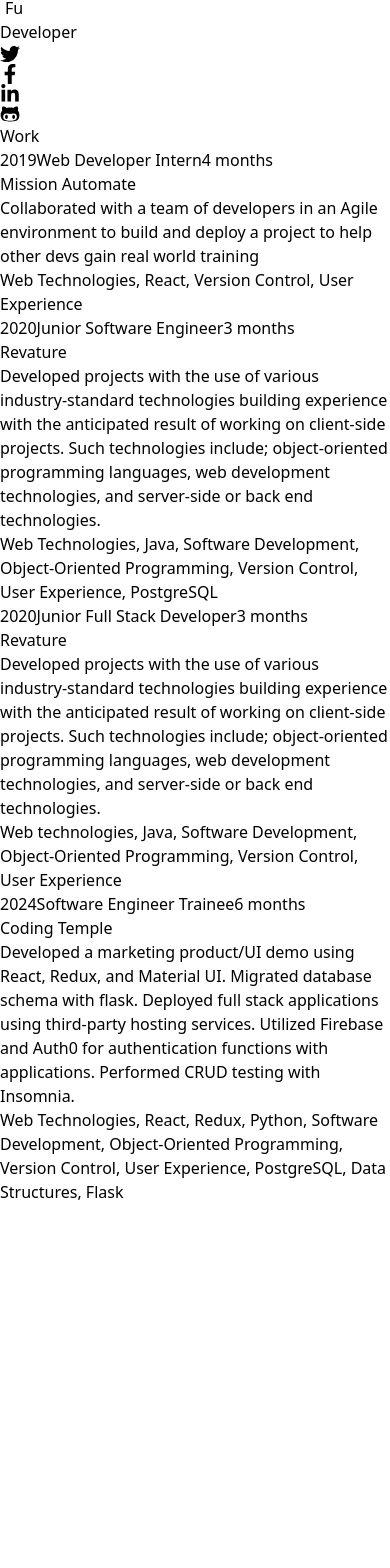
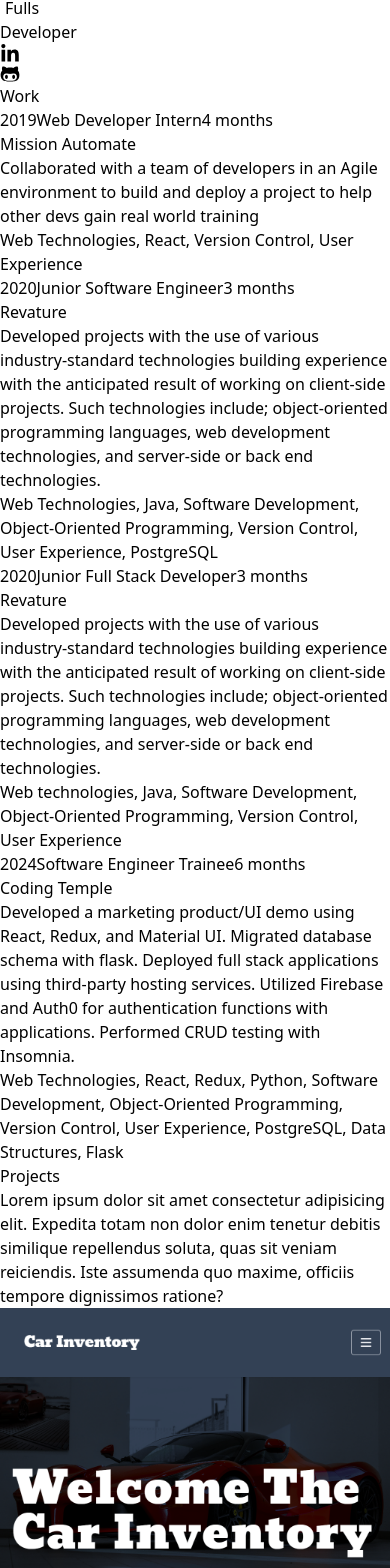
Before and after one commit to SheaW84/shea-w-portfolio, a React (Vite) app: page / in a window 390 px wide. Shown: the part 429-1997 px from the top of the page. Before the commit the page ends 1633 px from the top, so only its background shows below. Built offline with nearby package versions, Linux system fonts and the light colour scheme.

Commit message:
projects section in work

```diff
--- a/src/App.tsx
+++ b/src/App.tsx
@@ -3,13 +3,15 @@
 import Sidenav from './components/Sidenav'
 import Main from './components/Main'
 import Work from './components/Work'
+import Projects from './components/Projects'
 function App() {
 
   return (
     <>
-     <Sidenav/>
-     <Main/>
+      <Sidenav/>
+      <Main/>
       <Work/>
+      <Projects/>
     </>
   )
 }
--- a/src/components/Main.tsx
+++ b/src/components/Main.tsx
@@ -1,7 +1,7 @@
 
 import Background from "../assets/man_at_the_laptop.jpg"
 import { TypeAnimation } from "react-type-animation"
-import {FaTwitter, FaFacebookF, FaLinkedinIn, FaGithubAlt} from 'react-icons/fa'
+import { FaLinkedinIn, FaGithubAlt} from 'react-icons/fa'
 const Main = () => {
   return (
     <div id="main">
@@ -28,11 +28,18 @@
                 /> Developer
           </h2>
           <div className="flex justify-between pt-6 max-w-[200px] w-full">
-            <FaTwitter    className='cursor-pointer' size={20}/>
-            <FaFacebookF  className='cursor-pointer' size={20}/>
-            <FaLinkedinIn className='cursor-pointer' size={20}/>
-            <FaGithubAlt  className='cursor-pointer' size={20}/>
-
+            {/* <a href="">
+              <FaTwitter    className='cursor-pointer' size={20}/>
+            </a>
+            <a href="">
+              <FaFacebookF  className='cursor-pointer' size={20}/>
+            </a> */}
+            <a href="https://www.linkedin.com/in/wilson-shea-conroy/">
+              <FaLinkedinIn className='cursor-pointer' size={20}/>
+            </a>
+            <a href="https://github.com/SheaW84">
+              <FaGithubAlt  className='cursor-pointer' size={20}/>
+            </a>
           </div>
         </div>
       </div>
--- /dev/null
+++ b/src/components/ProjectItem.tsx
@@ -0,0 +1,16 @@
+import React from 'react'
+
+const ProjectItem = ({img,title}:{[key:string]:string}) => {
+  return (
+    <div className='relative flex items-center justify-center h-auto w-full shadow-xl shadow-gray-400 rounded-xl group hover:bg-gradient-to-r from-gray-200 to-[#001b5e]'>
+      <img src={img} alt={title} className='rounded-xl group-hover:opacity-10'/>
+        <div className='hidden group-hover:block absolute top-[50%] left-[50%] translate-x-[-50%] translate-y-[-50%]'>
+            <h3 className='text-2xl font-bold text-white tracking-wider text-center'>
+            {title}
+            </h3>
+        </div>
+    </div>
+  )
+}
+
+export default ProjectItem
--- /dev/null
+++ b/src/components/Projects.tsx
@@ -0,0 +1,23 @@
+
+import ProjectItem from './ProjectItem'
+import carInventory from '../assets/lighthearted-dragon-c82323.netlify.app_.png'
+import sneaker from '../assets/stirring-panda-8ebc20.netlify.app_.png'
+const Projects = () => {
+  return (
+    <div id = 'projects' className='max-w-[1040px] m-auto md:pl-20 p-4 py-16'>
+        <h1 className='text-4xl font-bold text-center text-[#001b5e]'>Projects</h1>
+        <p className='text-center py-8'>
+            Lorem ipsum dolor sit amet consectetur adipisicing elit. Expedita totam non
+            dolor enim tenetur debitis similique repellendus soluta, quas sit veniam reiciendis.
+            Iste assumenda quo maxime, officiis tempore dignissimos ratione?
+        </p>
+        <div className='grid sm:grid-cols-2 gap-12'>
+            <ProjectItem img={carInventory} title='Car Inventory Web App'/>
+            <ProjectItem img={sneaker} title='Sneaker Inventory Web App' />
+        </div>
+
+    </div>
+  )
+}
+
+export default Projects
--- a/src/components/Workitem.tsx
+++ b/src/components/Workitem.tsx
@@ -11,9 +11,9 @@
             <span className='text-lg font-semibold text-[#001b5e]'>{title}</span>
             <span className='my-1 text-sm font-normal text-stone-400'>{duration}</span>
         </p>
-        <p>{business}</p>
-        <p>{details}</p>
-        <p>{skills}</p>
+        <p className='my-2 font-semibold'>{business}</p>
+        <p className='my-2 text-base font-normal text-stone-400'>{details}</p>
+        <p className='my-2 text-sm bg-stone-200 rounded-md px-1 py-1 italic'>{skills}</p>
       </li>
     </ol>
   )
--- a/tsconfig.node.json
+++ b/tsconfig.node.json
@@ -5,7 +5,8 @@
     "module": "ESNext",
     "moduleResolution": "bundler",
     "allowSyntheticDefaultImports": true,
-    "strict": true
+    "strict": true,
+    "noImplicitAny": true
   },
   "include": ["vite.config.ts"]
 }
```
Also changed, not shown: src/assets/lighthearted-dragon-c82323.netlify.app_.png (added), src/assets/stirring-panda-8ebc20.netlify.app_.png (added).
